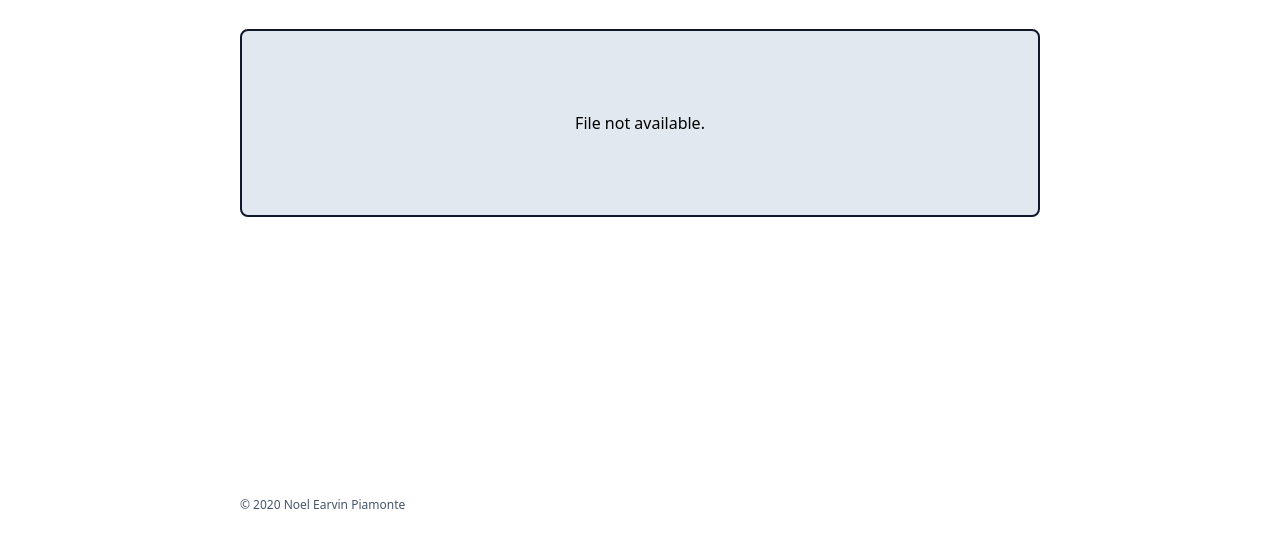
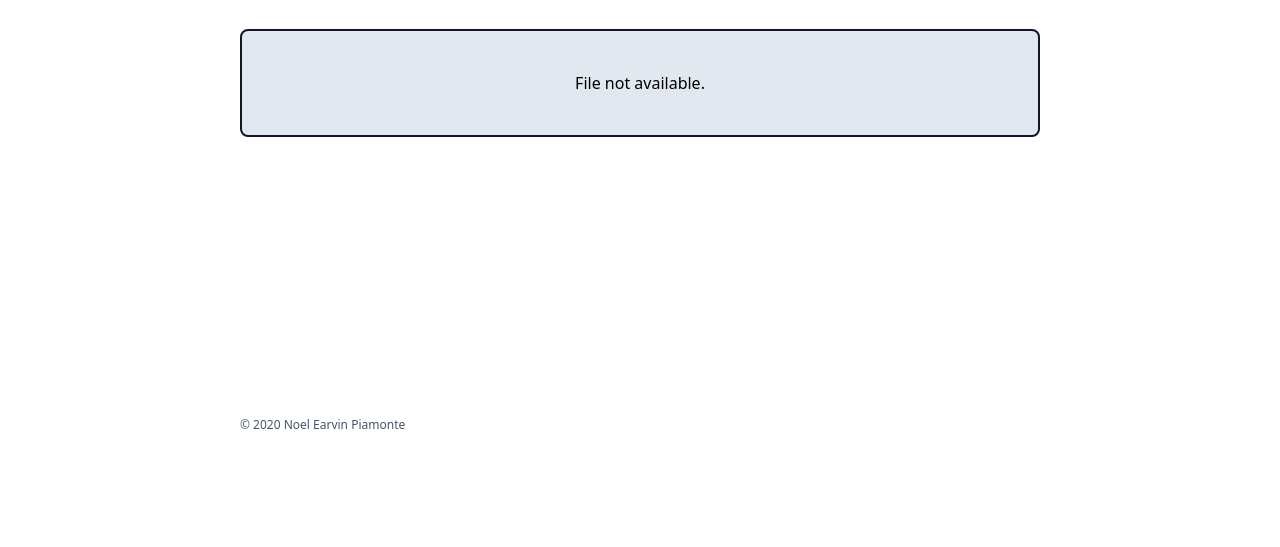
Before and after one commit to earvinpiamonte/earvinpiamonte.com-2020, a Gatsby site: page /resume in a window 1280 px wide. Shown: the part 253-800 px from the top of the page. Built offline with nearby package versions, Linux system fonts and the light colour scheme; Gatsby itself is replaced by a stand-in of ours.

Commit message:
Update Resume page

```diff
--- a/src/pages/resume.js
+++ b/src/pages/resume.js
@@ -30,7 +30,7 @@ const Resume = () => {
             </article>
 
             <div className="mb-64 border-2 bg-gray-200 border-gray-900 rounded-lg">
-              <p className="text-center my-20">File not available.</p>
+              <p className="text-center my-10">File not available.</p>
             </div>
           </div>
         </div>
```
